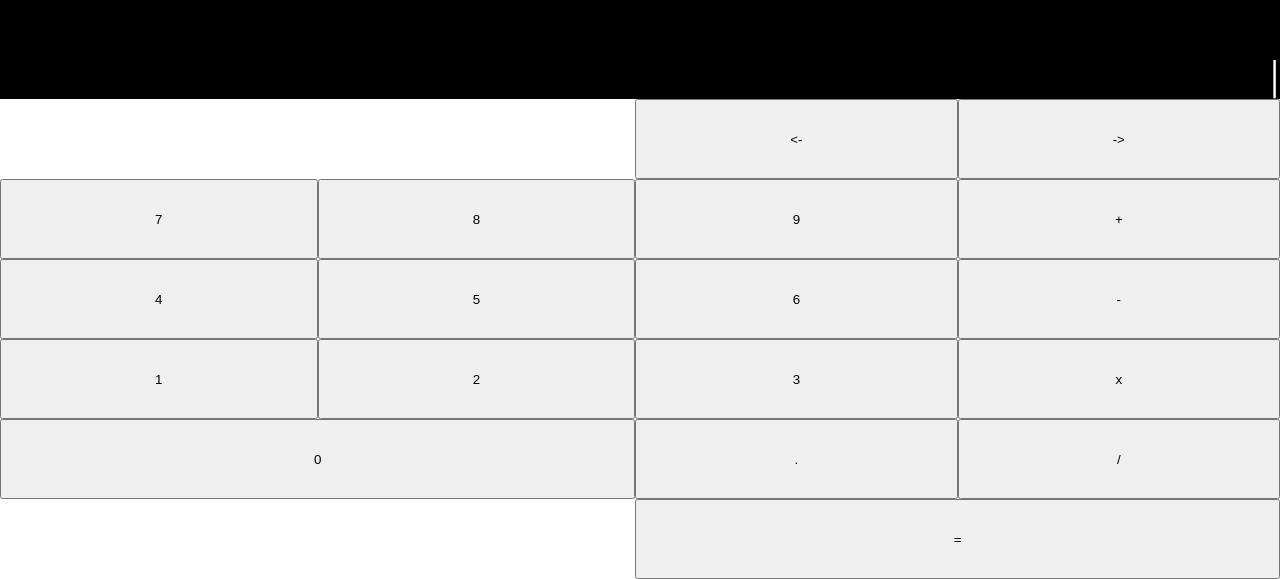
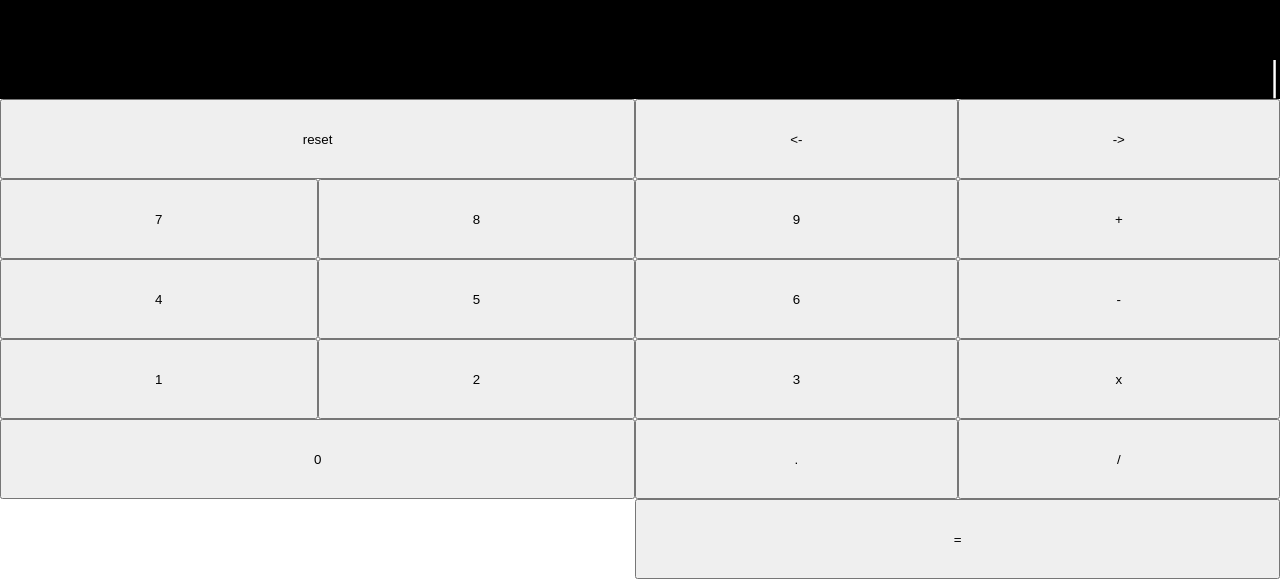
Before and after one commit to JohnDelta/react-calculator, a React (Create React App) app: page / in a window 1280 px wide. Shown: the part 221-800 px from the top of the page. Built offline with nearby package versions, Linux system fonts and the light colour scheme.

Commit message:
FINALLY! solved the problem of putting the new values in the proper place depenting on the position of cursor. Added reset button too

```diff
--- a/src/App.css
+++ b/src/App.css
@@ -39,7 +39,7 @@
 .Numpad {
 	display : grid;
 	grid-template-areas :
-		'. . numpadLeftArrow numpadRightArrow'
+		'numpadReset numpadReset numpadLeftArrow numpadRightArrow'
 		'numpad7 numpad8 numpad9 numpadPlus'
 		'numpad4 numpad5 numpad6 numpadMinus'
 		'numpad1 numpad2 numpad3 numpadMultiply'
@@ -118,3 +118,7 @@
 #numpadEval {
 	grid-area : numpadEval;
 }
+
+#numpadReset {
+	grid-area : numpadReset;
+}
--- a/src/App.js
+++ b/src/App.js
@@ -2,16 +2,33 @@ import React from 'react';
 import './App.css';
 import Display from './Display.js';
 import Numpad from './Numpad.js';
+
+/*
+	I'll display the output text with a cursor
+	seperator which can be moved manualy by buttons(from user),
+	(and not use the default text or textarea method).
+*/
 
 class App extends React.Component {
 	constructor() {
 		super();
 		this.state = {
 			displayText : "",
+			/*
+				cursorPos : the position of the cursor.
+			*/
 			cursorPos : 0
 		};
 		this.updateDisplay = this.updateDisplay.bind(this);
 		this.moveCursor = this.moveCursor.bind(this);
+		this.reset = this.reset.bind(this);
+	}
+
+	reset() {
+		this.setState({
+			displayText : "",
+			cursorPos : 0
+		});
 	}
 
 	updateDisplay(data) {
@@ -23,15 +40,17 @@ class App extends React.Component {
 	// direction : true = left move, false = right
 	moveCursor(direction) {
 		if(direction) {
-			if(this.state.cursorPos > 0)
+			if(this.state.cursorPos > 0) {
 				this.setState({
 					cursorPos : this.state.cursorPos-1
 				});
+			}
 		} else {
-			if(this.state.cursorPos < this.state.displayText.length)
+			if(this.state.cursorPos <= this.state.displayText.length) {
 				this.setState({
 					cursorPos : this.state.cursorPos+1
 				});
+			}
 		}
 	}
 
@@ -47,6 +66,7 @@ class App extends React.Component {
 					displayText={this.state.displayText}
 					moveCursor={this.moveCursor}
 					updateDisplay={this.updateDisplay}
+					reset={this.reset}
 				/>
 			</div>
 		);
--- a/src/Display.js
+++ b/src/Display.js
@@ -7,19 +7,19 @@ class Display extends React.Component {
 
 	render() {
 		/*
-			In order to display the text with a cursor
-			seperator which can be moved manualy by buttons(from user),
-			(and not use the default text or textarea method)
-			i have to transform the text to an array and each time put a symbol
-			of cursor in the proper position.
+			Transform the text to an array and put a symbol
+			of cursor in the proper position (in the real cursor pos).
 		*/
 		let text = [...this.props.displayText];
-		let k1 = text.slice(0,this.props.cursorPos);
+		let cursorPos = this.props.cursorPos;
+		if(cursorPos > text.length) cursorPos = text.length;
+
+		let k1 = text.slice(0,cursorPos);
 		let k2 = ["|"];
-		let k3 = text.slice(this.props.cursorPos,text.length);
+		let k3 = text.slice(cursorPos,text.length);
 
 		let res = [...k1,...k2,...k3].map( (item,index) => {
-			if(index !== this.props.cursorPos)
+			if(index !== cursorPos)
 				return <div key={"value"+index} className="value">{item}</div>;
 			else
 				return <div key={"value"+index} className="cursor">{item}</div>;
--- a/src/Numpad.js
+++ b/src/Numpad.js
@@ -18,20 +18,21 @@ class Numpad extends React.Component {
 			case "rightArrow" :
 				this.props.moveCursor(false);
 				break;
+			case "reset" :
+				this.props.reset();
+				break;
 			default :
 				/*
 					Insert each given value in the position of the cursor.
 					Then, move the cursor one index down(right).
 				*/
-
 				let previousDisplay = [...this.props.displayText];
-				let cursorPos = previousDisplay.length - this.props.cursorPos;
-				let left = previousDisplay.slice(0,previousDisplay.length-cursorPos);
+				let left = previousDisplay.slice(0,this.props.cursorPos);
 				let current = [numpad.symbol];
 				let right = previousDisplay
-					.slice(previousDisplay.length-cursorPos,previousDisplay.length);
+					.slice(this.props.cursorPos,previousDisplay.length);
 				let res = [...left, ...current, ...right];
-				this.props.moveCursor(false);
+				this.props.moveCursor(false); //move cursor right
 				this.props.updateDisplay(res);
 
 				break;
--- a/src/getDefaultNumpad.js
+++ b/src/getDefaultNumpad.js
@@ -40,6 +40,11 @@ export default function getDefaultNumpad() {
 				"id" : "numpadRightArrow",
 				"value" : "rightArrow",
 				"symbol" : "->"
+			},
+			{
+				"id" : "numpadReset",
+				"value" : "reset",
+				"symbol" : "reset"
 			}
 		];
 	for(let i = 0; i < 10; i++) {
```
